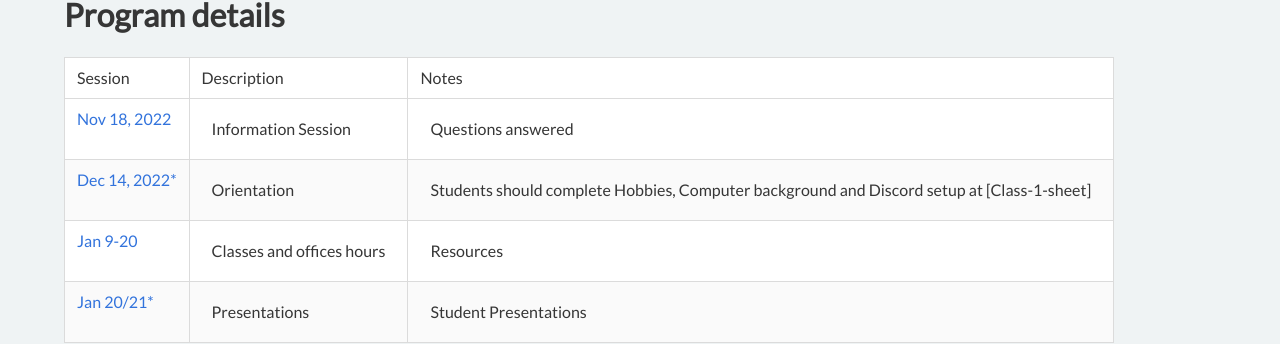
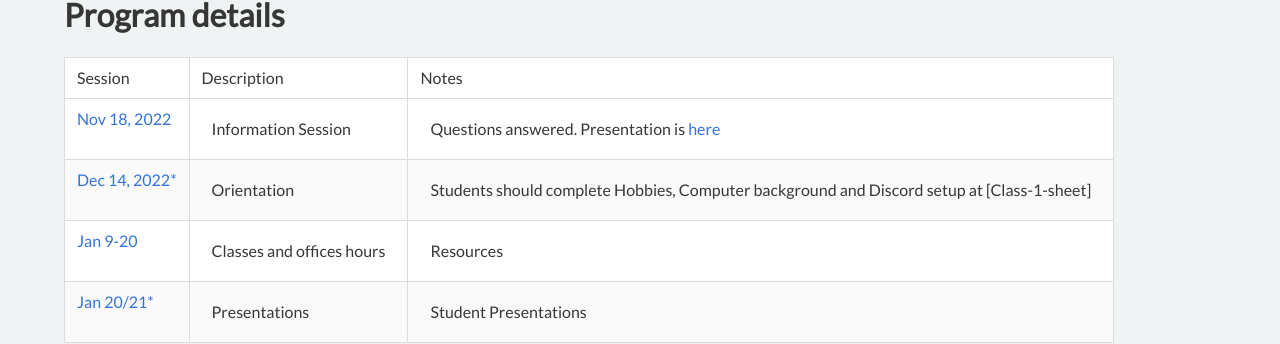
Before and after one commit to cyberdefendersprogram/www-homepage, a Jekyll site: the page built from pages/programs/cd-growthsector-python.md, in a window 1280 px wide. Shown: the part 1153-1497 px from the top of the page. Built offline with Jekyll 4.4.1, drawn with Linux system fonts in a browser that asks for light colours; nearby versions of some CDN libraries.

Commit message:
Update cyber-defenders-python-academy.yml

```diff
--- a/_data/cyber-defenders-python-academy.yml
+++ b/_data/cyber-defenders-python-academy.yml
@@ -1,7 +1,7 @@
 - session: Nov 18, 2022
   desc: Information Session
   notes: |
-   Questions answered
+   Questions answered. Presentation is [here](https://docs.google.com/presentation/d/1nZzJfuMu3zHKH-BeLWBxvWXjYRBCRph-pCBDoiN4LTI/edit?usp=sharing)
 - session: Dec 14, 2022*
   desc: Orientation
   notes: |
```
